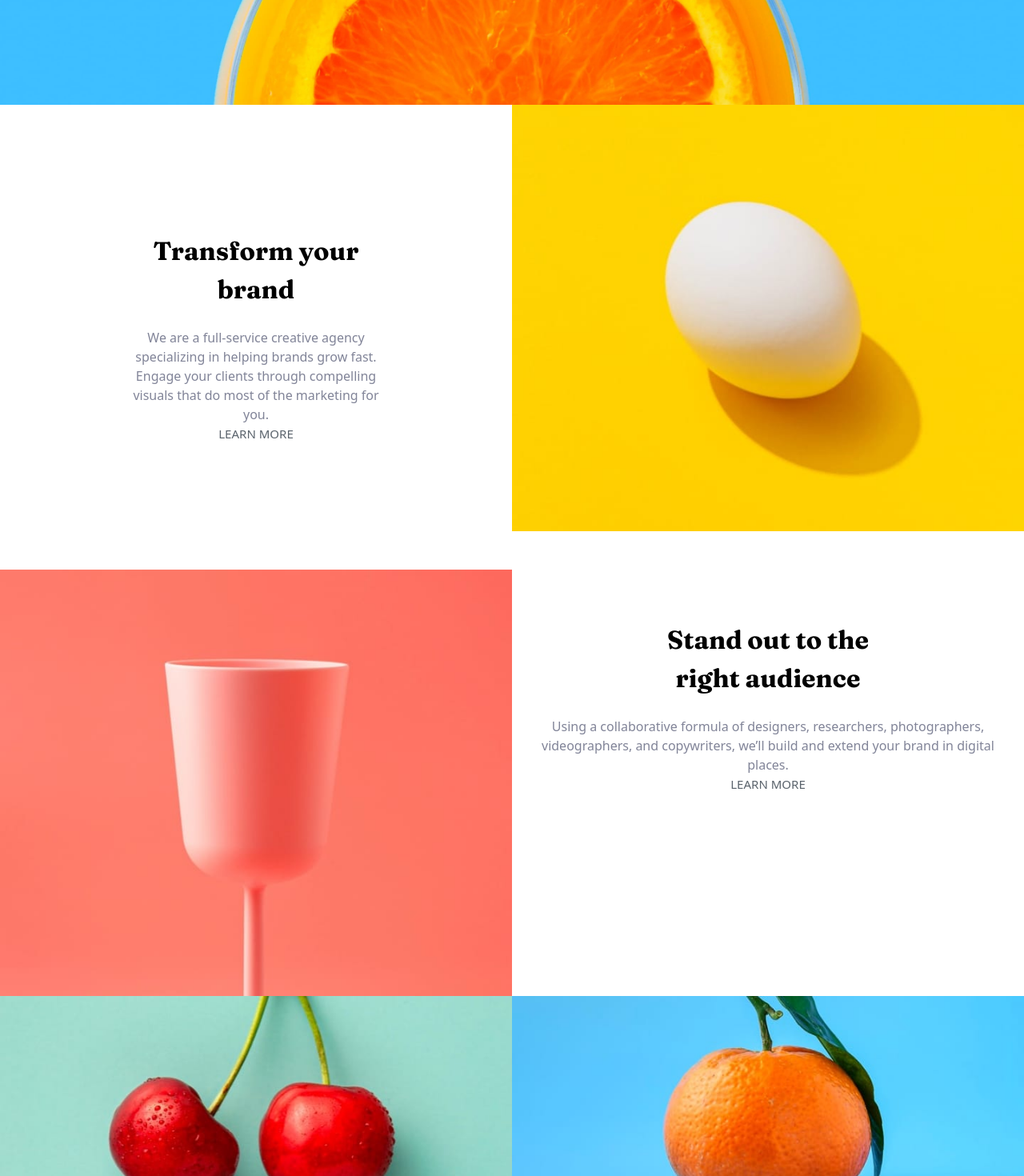
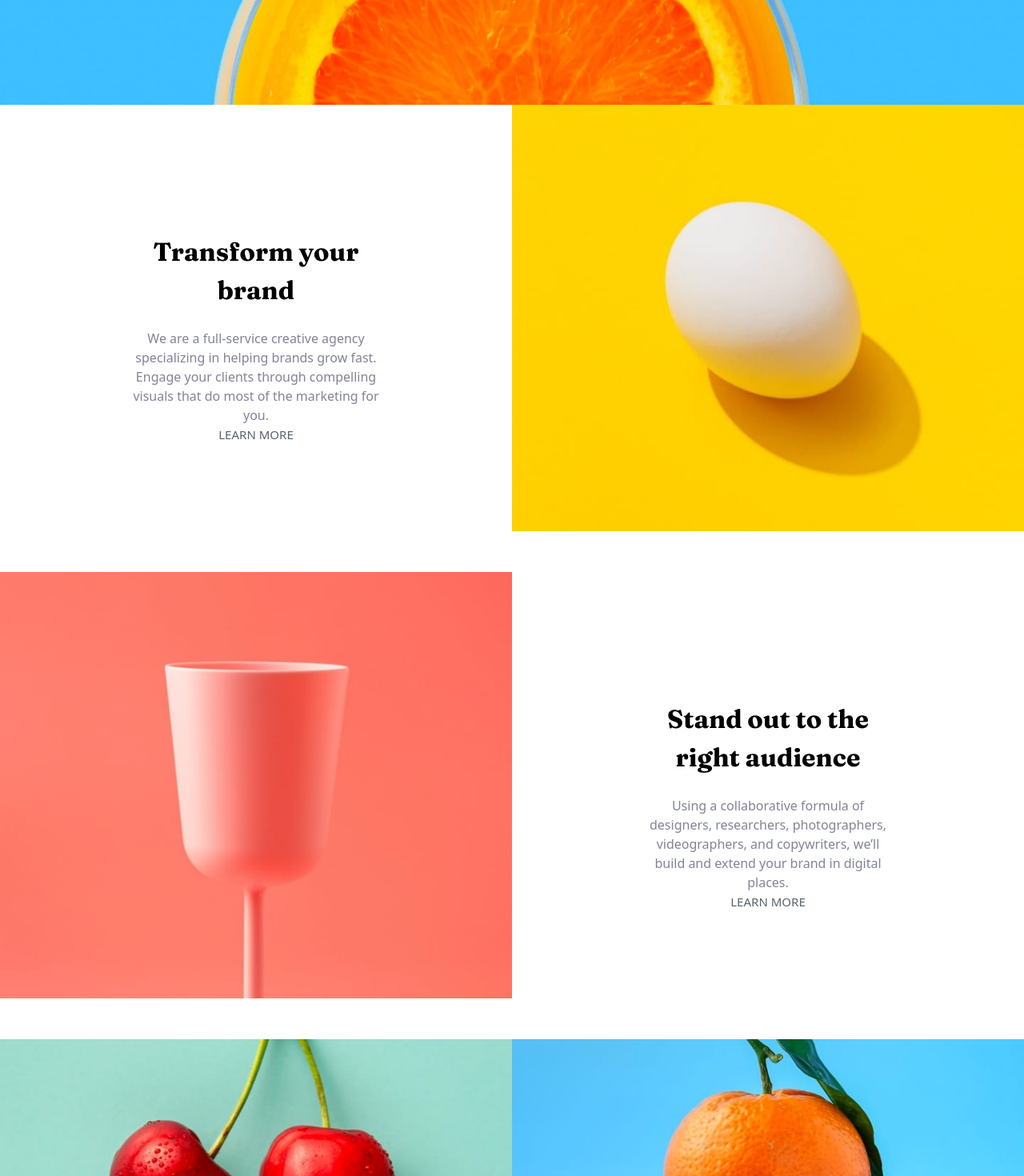
Before and after one commit to bonniemo/sunnyside-agency, a Next.js app: page / in a window 1280 px wide. Shown: the part 580-2050 px from the top of the page at 80% size. Built offline with nearby package versions, Linux system fonts and the light colour scheme.

Commit message:
basics desktop

```diff
--- a/app/globals.css
+++ b/app/globals.css
@@ -36,5 +36,5 @@
     --spacing-l: 4rem;
     --spacing-section: 5.4rem;
     --spacing-xl: 6rem;
-    --spacing-largest: 9.9rem;
+    --spacing-largest: 10rem;
 }
--- a/components/Gallery.tsx
+++ b/components/Gallery.tsx
@@ -10,7 +10,7 @@ import gallerySugarCubesMobile from "../public/mobile/image-gallery-sugar-cubes.
 
 const Gallery = () => {
     return (
-        <article className="grid grid-cols-2">
+        <article className="grid grid-cols-2 sm:grid-cols-4">
             {/* Milk Bottles */}
             <picture className="col-span-1">
                 <source
--- a/components/LandingPageCards/StandOutTxt.tsx
+++ b/components/LandingPageCards/StandOutTxt.tsx
@@ -2,7 +2,7 @@ import Link from "next/link";
 
 const StandOutTxt = () => {
     return (
-        <section className="py-l px-s text-center">
+        <section className="py-l md:p-largest px-s text-center">
             <h2 className="text-h2-small font-fraunces font-bold">
                 Stand out to the <span className="block">right audience</span>
             </h2>
--- a/components/Testimonials.tsx
+++ b/components/Testimonials.tsx
@@ -3,11 +3,11 @@ import { testimonials } from "./testimonialsData";
 
 const Testimonials = () => {
     return (
-        <section className="text-center my-section px-xs">
+        <section className="text-center py-section px-xs sm:py-largest sm:px-section">
             <h4 className="text-center text-h4-small text-very-dark-desaturated-blue mb-m">
                 Client testimonials
             </h4>
-            <div className="flex flex-col items-center gap-12">
+            <div className="flex flex-col sm:flex-row items-center gap-12">
                 {testimonials.map((testimonial) => (
                     <div
                         key={testimonial.id}
```
